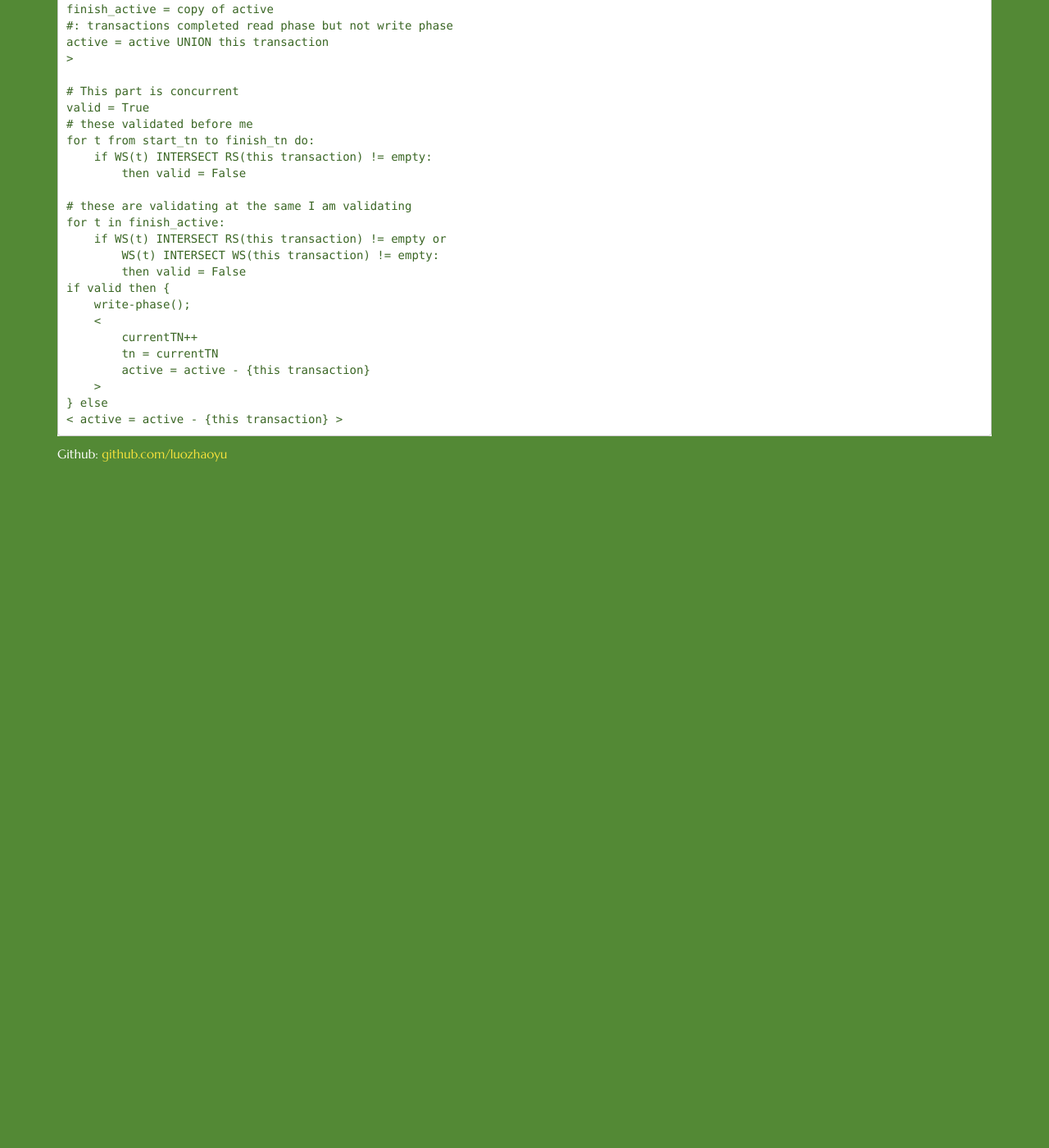
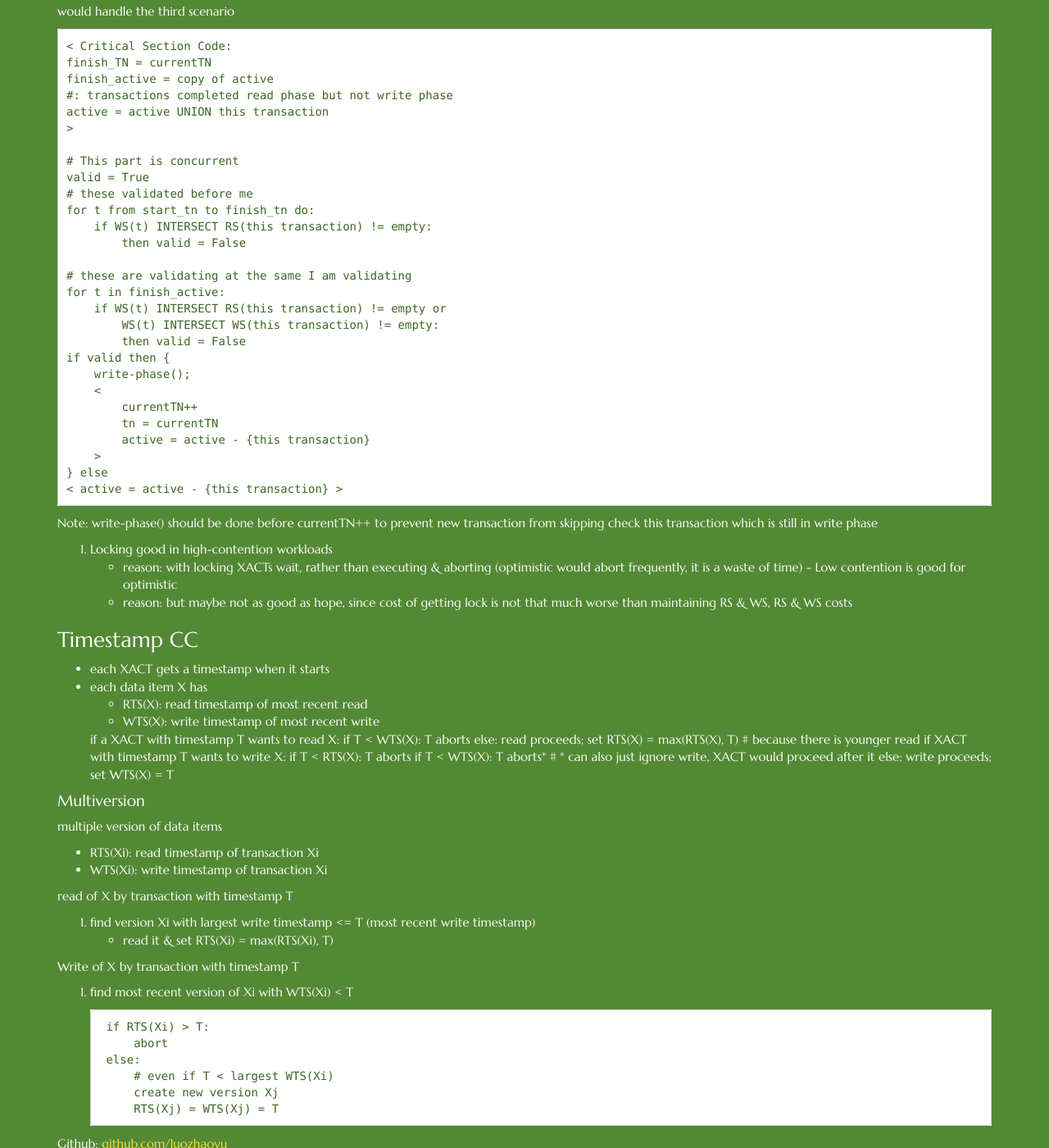
Before and after one commit to luozhaoyu/luozhaoyu.github.io, a Jekyll site: the page built from _posts/2015-1-22-DB-topics.md, in a window 1280 px wide and 1400 px high, scrolled down 3619 px. Shown: the whole window at 82% size. Built offline with Jekyll 4.4.1, drawn with Linux system fonts in a browser that asks for light colours; nearby versions of some CDN libraries; Markdown is read by kramdown in place of the engine named in the settings; before the commit the page ends 4204 px from its top, so only the background shows below that; some of the changed text lies outside the part shown.

Commit message:
update MVCC

```diff
--- a/_posts/2015-1-22-DB-topics.md
+++ b/_posts/2015-1-22-DB-topics.md
@@ -135,9 +137,9 @@ deadlock resolution
     * youngest transaction
 
 How do granularity decide to do
-lock deletion, start at record level, a page scan transaction
-if transaction locks 3 records in a page, escalate to page lock
-pages in the file escalate to a file lock
+* lock deletion, start at record level, a page scan transaction
+* if transaction locks >=3 records in a page, escalate to page lock
+* if locks >= pages in a file, escalate to a file lock
 
 ### Optimisitc CC
 * build serialization graph, validate: is anything unserializable
@@ -178,7 +180,7 @@ global transaction number, tnc:
         if WS(t) INTERSECT RS(this transaction) != empty:
             then valid = False
     if valid:
-        then {write phase, currentTN++, tn = currentTN}
+        then {write-phase, currentTN++, tn = currentTN}
     >
 
 #### Parallel Validation
@@ -212,3 +214,53 @@ would handle the third scenario
         >
     } else
     < active = active - {this transaction} >
+
+Note: write-phase() should be done before currentTN++ to prevent new transaction from skipping check this transaction which is still in write phase
+
+1. Locking good in high-contention workloads
+    * reason: with locking XACTs wait, rather than executing & aborting (optimistic would abort frequently, it is a waste of time)
+- Low contention is good for optimistic
+    * reason: but maybe not as good as hope, since cost of getting lock is not that much worse than maintaining RS & WS, RS & WS costs
+
+### Timestamp CC
+* each XACT gets a timestamp when it starts
+* each data item X has
+    * RTS(X): read timestamp of most recent read
+    * WTS(X): write timestamp of most recent write
+
+    if a XACT with timestamp T wants to read X:
+        if T < WTS(X):
+            T aborts
+        else:
+            read proceeds;
+            set RTS(X) = max(RTS(X), T) # because there is younger read
+    if XACT with timestamp T wants to write X:
+        if T < RTS(X):
+            T aborts
+        if T < WTS(X):
+            T aborts* # * can also just ignore write, XACT would proceed after it
+        else:
+            write proceeds;
+            set WTS(X) = T
+
+#### Multiversion
+multiple version of data items
+
+* RTS(Xi): read timestamp of transaction Xi
+* WTS(Xi): write timestamp of transaction Xi
+
+read of X by transaction with timestamp T
+
+1. find version Xi with largest write timestamp <= T (most recent write timestamp)
+- read it & set RTS(Xi) = max(RTS(Xi), T)
+
+Write of X by transaction with timestamp T
+
+1. find most recent version of Xi with WTS(Xi) < T
+
+        if RTS(Xi) > T:
+            abort
+        else:
+            # even if T < largest WTS(Xi)
+            create new version Xj
+            RTS(Xj) = WTS(Xj) = T
```
Also changed, not shown: other parts of _posts/2015-1-22-DB-topics.md (+2 -0 lines).
